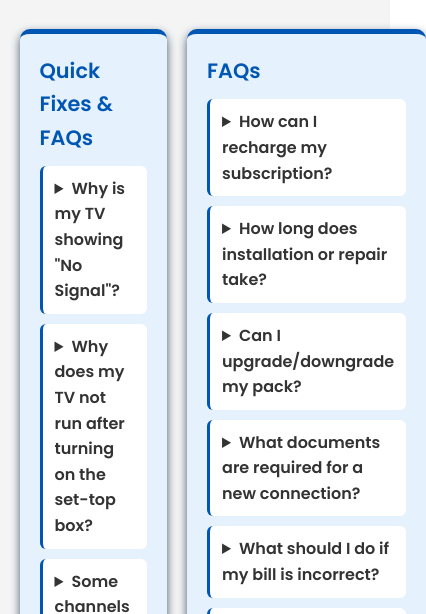
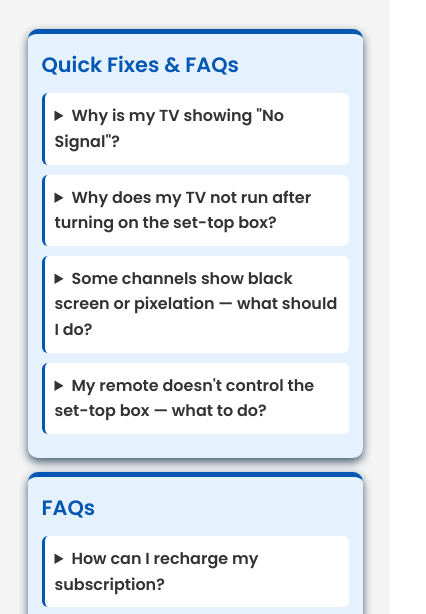
Before and after one commit to sahil-karande/Maa-Vaishnavi-Cable-Network, a plain HTML site: page support.html in a window 390 px wide. Shown: the part 182-796 px from the top of the page, 426 px wide, since content can reach past the window. Drawn offline with Linux system fonts and the light colour scheme.

Commit message:
Updated website files

```diff
--- a/script.js
+++ b/script.js
@@ -79,7 +79,7 @@ const translations = {
         getInTouchTitle: "Get in Touch",
         addressTitle: "Address",
         contactLabel: "Contact",
-        emailLabel: "Email Address",
+        emailLabel: "Email",
         officeHoursTitle: "Office Hours",
         officeDays: "Sunday - Saturday",
         officeEveryday: "Everyday",
@@ -165,7 +165,7 @@ const translations = {
         getInTouchTitle: "संपर्क करें",
         addressTitle: "पता",
         contactLabel: "संपर्क",
-        emailLabel: "ईमेल पता",
+        emailLabel: "ईमेल",
         officeHoursTitle: "कार्यालय समय",
         officeDays: "रविवार - शनिवार",
         officeEveryday: "हर दिन",
@@ -251,7 +251,7 @@ const translations = {
         getInTouchTitle: "संपर्क करा",
         addressTitle: "पत्ता",
         contactLabel: "संपर्क",
-        emailLabel: "ईमेल पत्ता",
+        emailLabel: "ईमेल",
         officeHoursTitle: "कार्यालयाचे वेळ",
         officeDays: "रविवार - शनिवार",
         officeEveryday: "दररोज",
--- a/style.css
+++ b/style.css
@@ -681,6 +681,8 @@ footer {
     .footer-bottom-content { flex-direction: column; text-align: center; gap: 8px; }
 }
 
+/* --- existing CSS above remains unchanged --- */
+
 /* Support Page Cards — Styled Exactly Like Package Cards */
 .support-cards {
     display: grid;
@@ -696,6 +698,9 @@ footer {
     border-radius: 10px;                    /* same rounded corners */
     box-shadow: 0 4px 10px #45596d;         /* same shadow */
     border-top: 5px solid var(--primary-color); /* same top border */
+    /* ensure cards use full available width and are accessible on small screens */
+    width: 100%;
+    box-sizing: border-box;
 }
 
 /* Headings inside support card */
@@ -725,6 +730,31 @@ footer {
     color: #444;
     font-size: 0.95rem;
 }
+
+/* ---------------------------
+   RESPONSIVE: STACK SUPPORT CARDS
+   --------------------------- */
+
+/* Make the support cards stack vertically on small screens (mobile) */
+@media (max-width: 800px) {
+  .support-cards {
+    grid-template-columns: 1fr;  /* stack: Quick Fixes above FAQs */
+    gap: 14px;
+    padding: 0 8px;
+  }
+
+  .support-card {
+    padding: 14px;
+    border-radius: 10px;
+  }
+
+  .support-card details {
+    padding: 10px;
+  }
+}
+
+/* ---- keep existing mobile queries below unchanged ---- */
+
 /* ---------------------------
    TERMS PAGE: remove white gap
    --------------------------- */
--- a/support.html
+++ b/support.html
@@ -58,13 +58,13 @@
 </div>
 
 
-    <section id="support" class="container bg-light" style="padding-top: 4rem; min-height: 70vh;">
+<section id="support" class="container bg-light" style="padding-top: 4rem; min-height: 70vh;">
     <h2 data-translate="supportTitle">Support & Complaints</h2>
 
     <div class="support-cards">
 
-        <!-- QUICK FIXES CARD -->
-        <div class="support-card">
+        <!-- QUICK FIXES CARD (anchor for footer links) -->
+        <div class="support-card" id="quickfixes">
             <h3 data-translate="quickFixesTitle">Quick Fixes</h3>
 
             <details>
```
Also changed, not shown: contact.html (+1 -1 lines).
